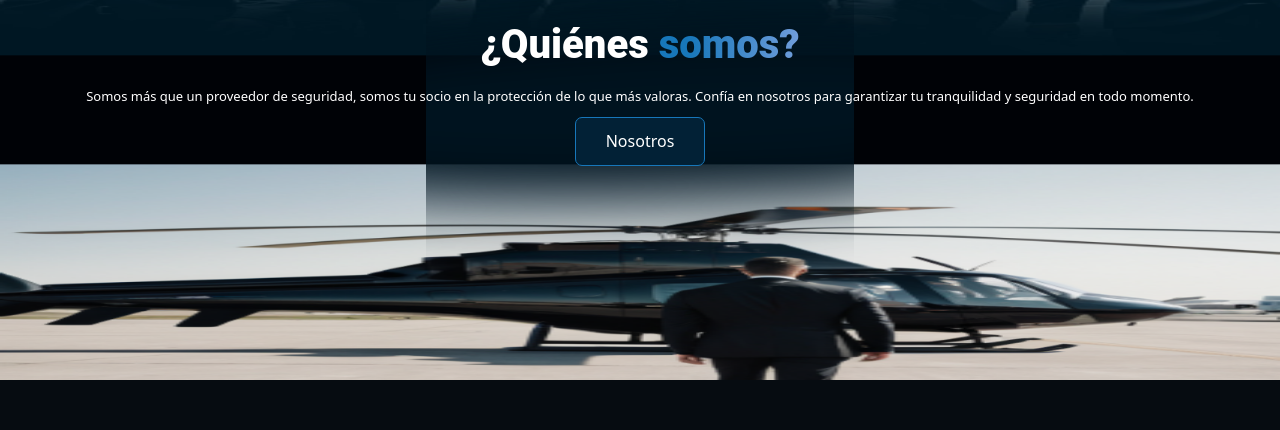
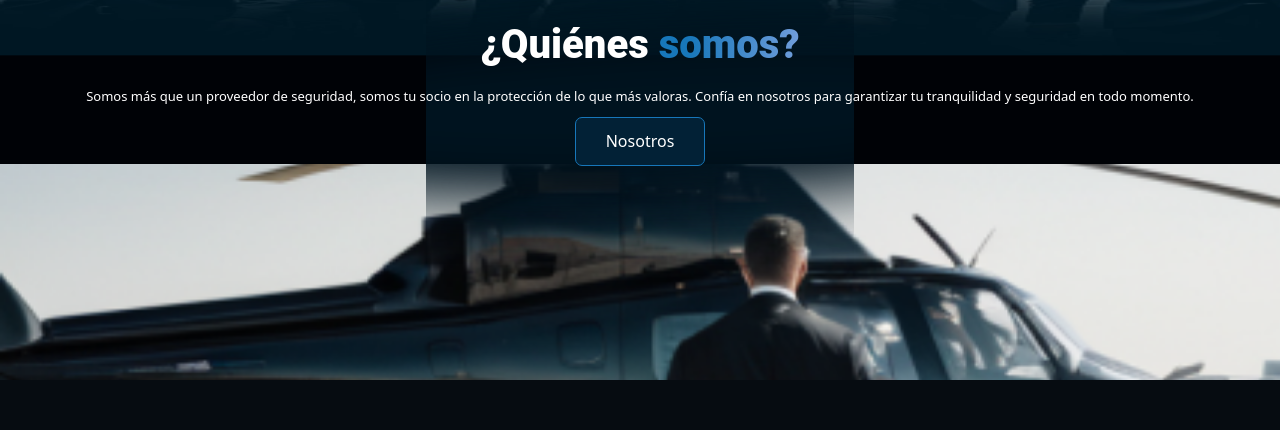
Before and after one commit to LarkinBaumann/larkinsecurity, a Next.js app: page / in a window 1280 px wide. Shown: the part 1183-1613 px from the top of the page. Built offline with nearby package versions, Linux system fonts and the light colour scheme.

Commit message:
Update image styling in Quienes component

```diff
--- a/src/components/Quienes/Quienes.jsx
+++ b/src/components/Quienes/Quienes.jsx
@@ -24,7 +24,7 @@ function Quienes() {
             alt="Helicoptero"
             width={1000}
             height={1000}
-            className="-z-10  w-full h-full"
+            className="-z-10  w-full h-full object-cover"
           />
         </div>
       </div>
```
